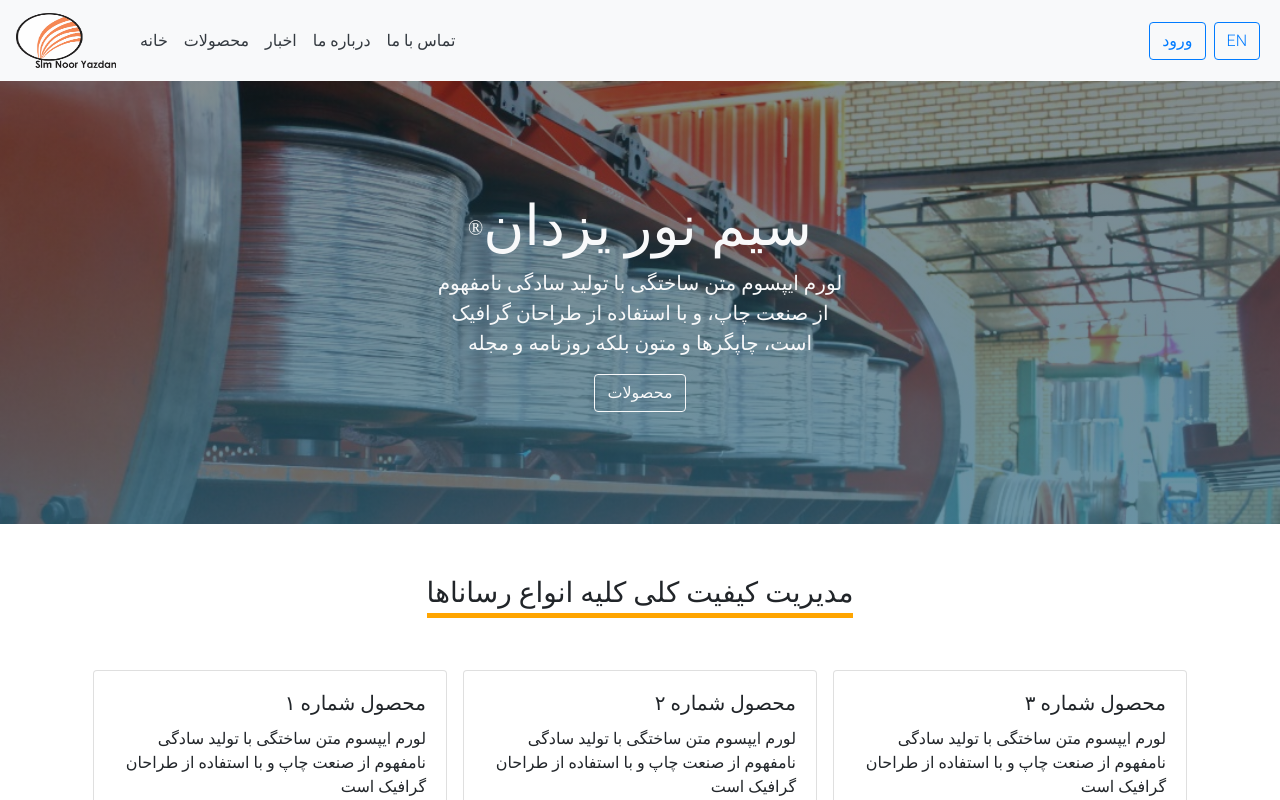
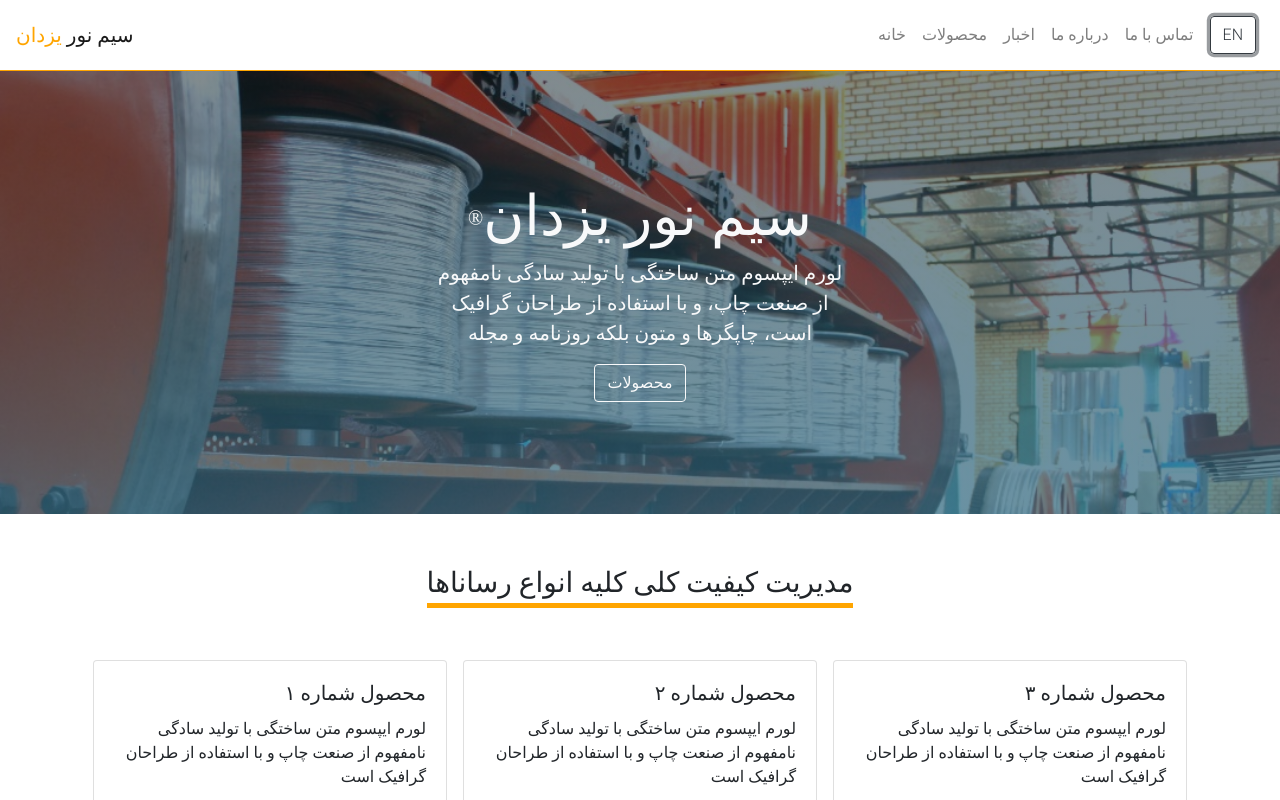
Before and after one commit to SinaSafari/simnoorV2, a Next.js app: page / in a window 1280 px wide. Both pictures are taken after a click on the button "FA". Shown: the top 800 px of the page. Built offline with nearby package versions, Linux system fonts and the light colour scheme; a web font is replaced by a local one.

Commit message:
add responsive navbar

```diff
--- a/components/shared/Wrapper/MainWrapper.js
+++ b/components/shared/Wrapper/MainWrapper.js
@@ -2,11 +2,11 @@ import React from "react";
 
 import Navs from "./Navigation/Nav";
 import NewFooter from "./Footer/NewFooter";
-
+import Navbar from "./Navigation/Navbar";
 const MainWrapper = (props) => {
   return (
     <>
-      <Navs />
+      <Navbar />
       <main>{props.children}</main>
       <NewFooter />
     </>
--- a/components/shared/Wrapper/Navigation/Nav.js
+++ b/components/shared/Wrapper/Navigation/Nav.js
@@ -19,10 +19,10 @@ const Navs = () => {
   if (isEng) {
     return (
       <Navbar
-        // bg="light"
         expand="lg"
         sticky="top"
         style={{ backgroundColor: "#fff", borderBottom: "1px solid orange" }}
+        collapseOnSelect
       >
         <Navbar.Brand href="#home">
           <img
@@ -38,6 +38,7 @@ const Navs = () => {
             <Link href="/">
               <a className="p-2 text-dark">Home</a>
             </Link>
+
             <Link href="/products">
               <a className="p-2 text-dark">Products</a>
             </Link>
@@ -89,6 +90,7 @@ const Navs = () => {
         sticky="top"
         className="rtlfont"
         style={{ textAlign: "right" }}
+        collapseOnSelect
       >
         <Navbar.Brand href="#home">
           <img
--- /dev/null
+++ b/components/shared/Wrapper/Navigation/Navbar.js
@@ -0,0 +1,101 @@
+import React, { useContext } from "react";
+import Link from "next/link";
+import { AppContext } from "../../context/AppContext";
+import Navbar from "react-bootstrap/Navbar";
+import Nav from "react-bootstrap/Nav";
+import Button from "react-bootstrap/Button";
+
+const Navbars = () => {
+  const { changeLang, isEng } = useContext(AppContext);
+
+  if (isEng) {
+    return (
+      <Navbar
+        collapseOnSelect
+        expand="md"
+        variant="light"
+        style={{ backgroundColor: "#fff", borderBottom: "1px solid orange" }}
+      >
+        <Navbar.Brand style={{ fontSize: "28px" }}>
+          Simnoor <span style={{ color: "orange" }}>Yazdan</span>
+        </Navbar.Brand>
+        <Navbar.Toggle aria-controls="responsive-navbar-nav" />
+        <Navbar.Collapse id="responsive-navbar-nav">
+          <Nav className="mr-auto">
+            <Link href="/" passHref>
+              <Nav.Link>Home</Nav.Link>
+            </Link>
+            <Link href="/products" passHref>
+              <Nav.Link>Products</Nav.Link>
+            </Link>
+            <Link href="/news" passHref>
+              <Nav.Link>News</Nav.Link>
+            </Link>
+            <Link href="/about" passHref>
+              <Nav.Link>About us</Nav.Link>
+            </Link>
+            <Link href="/contact" passHref>
+              <Nav.Link>Contact us</Nav.Link>
+            </Link>
+          </Nav>
+          <Nav>
+            <Nav.Link>
+              <Button onClick={changeLang} variant="outline-dark">
+                FA
+              </Button>
+            </Nav.Link>
+          </Nav>
+        </Navbar.Collapse>
+      </Navbar>
+    );
+  }
+  if (!isEng) {
+    return (
+      <Navbar
+        style={{ textAlign: "right" }}
+        className="rtlfont"
+        collapseOnSelect
+        expand="md"
+        style={{ backgroundColor: "#fff", borderBottom: "1px solid orange" }}
+        variant="light"
+      >
+        <Navbar.Brand>
+          سیم نور <span style={{ color: "orange" }}>یزدان</span>
+        </Navbar.Brand>
+        <Navbar.Toggle aria-controls="responsive-navbar-nav" />
+        <Navbar.Collapse id="responsive-navbar-nav">
+          <Nav className="ml-auto" style={{ textAlign: "right" }}>
+            <Link href="/" passHref>
+              <Nav.Link>خانه</Nav.Link>
+            </Link>
+            <Link href="/products" passHref>
+              <Nav.Link>محصولات</Nav.Link>
+            </Link>
+            <Link href="/news" passHref>
+              <Nav.Link>اخبار</Nav.Link>
+            </Link>
+            <Link href="/about" passHref>
+              <Nav.Link>درباره ما</Nav.Link>
+            </Link>
+            <Link href="/contact" passHref>
+              <Nav.Link>تماس با ما</Nav.Link>
+            </Link>
+          </Nav>
+          <Nav>
+            <Nav.Link>
+              <Button
+                className="ltrfont"
+                onClick={changeLang}
+                variant="outline-dark"
+              >
+                EN
+              </Button>
+            </Nav.Link>
+          </Nav>
+        </Navbar.Collapse>
+      </Navbar>
+    );
+  }
+};
+
+export default Navbars;
```
